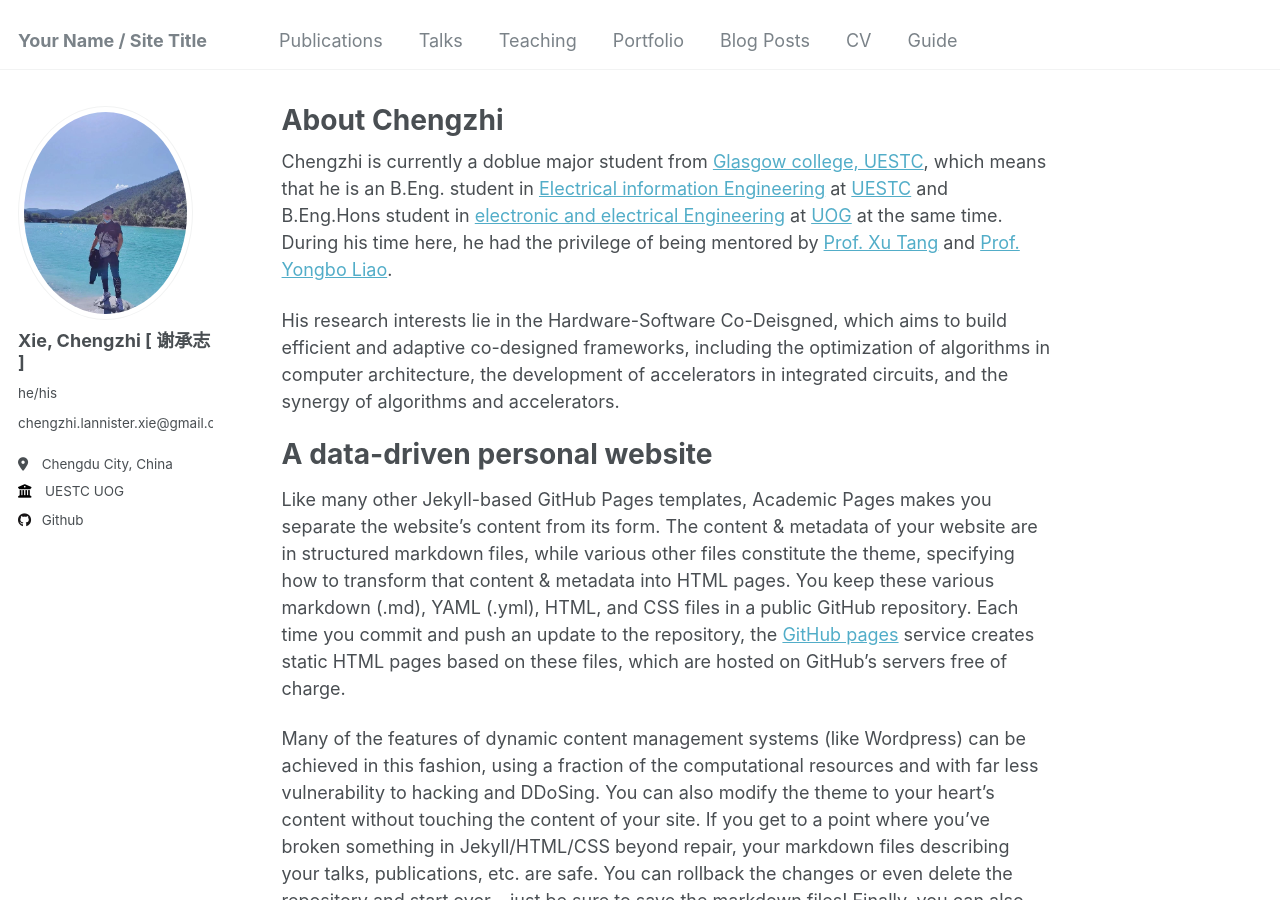
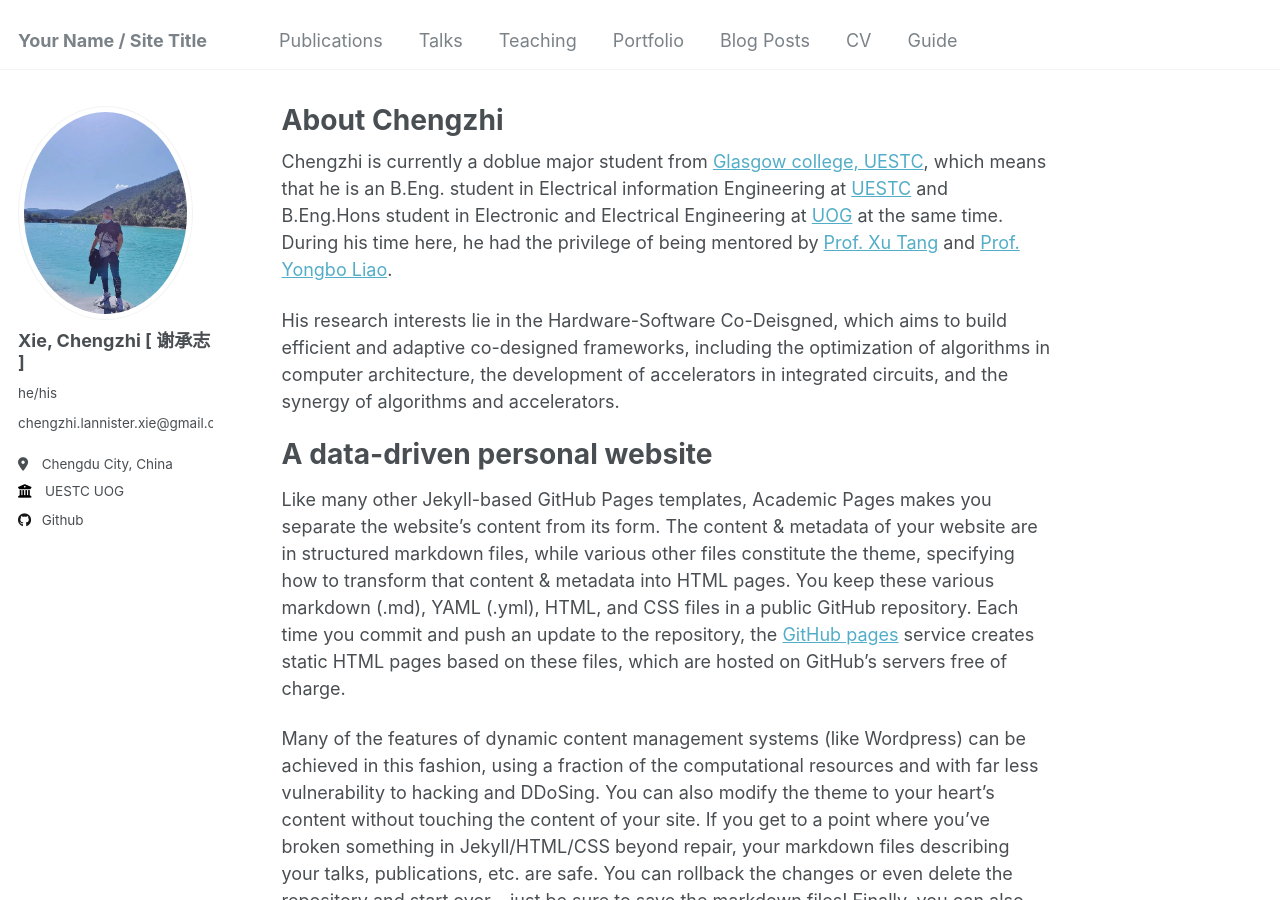
Before and after one commit to Chengzhi-Xie/Chengzhi-Xie.github.io, a Jekyll site: the page built from _pages/about.md, in a window 1280 px wide and 900 px high. Built offline with Jekyll 4.4.1, drawn with Linux system fonts in a browser that asks for light colours; part of the change alters nothing that is shown.

```diff
--- a/_pages/about.md
+++ b/_pages/about.md
@@ -7,7 +7,7 @@ redirect_from:
   - /about.html
 ---
 
-Chengzhi is currently a doblue major student from [Glasgow college, UESTC](https://www.gla.uestc.edu.cn/english/Home.htm), which means that he is an B.Eng. student in [Electrical information Engineering](https://www.gla.uestc.edu.cn/info/1189/9100.htm) at [UESTC](https://en.uestc.edu.cn/) and B.Eng.Hons student in [electronic and electrical Engineering](https://www.gla.ac.uk/undergraduate/degrees/electronics/) at [UOG](https://www.gla.ac.uk/) at the same time. During his time here, he had the privilege of being mentored by [Prof. Xu Tang](https://en.uestc.edu.cn/info/1074/1952.htm) and [Prof. Yongbo Liao](https://en.uestc.edu.cn/info/1074/1912.htm).
+Chengzhi is currently a doblue major student from [Glasgow college, UESTC](https://www.gla.uestc.edu.cn/info/1189/9100.htm), which means that he is an B.Eng. student in Electrical information Engineering at [UESTC](https://en.uestc.edu.cn/) and B.Eng.Hons student in Electronic and Electrical Engineering at [UOG](https://www.gla.ac.uk/) at the same time. During his time here, he had the privilege of being mentored by [Prof. Xu Tang](https://en.uestc.edu.cn/info/1074/1952.htm) and [Prof. Yongbo Liao](https://en.uestc.edu.cn/info/1074/1912.htm).
 
 His research interests lie in the Hardware-Software Co-Deisgned, which aims to build efficient and adaptive co-designed frameworks, including the optimization of algorithms in computer architecture, the development of accelerators in integrated circuits, and the synergy of algorithms and accelerators.
 
```
